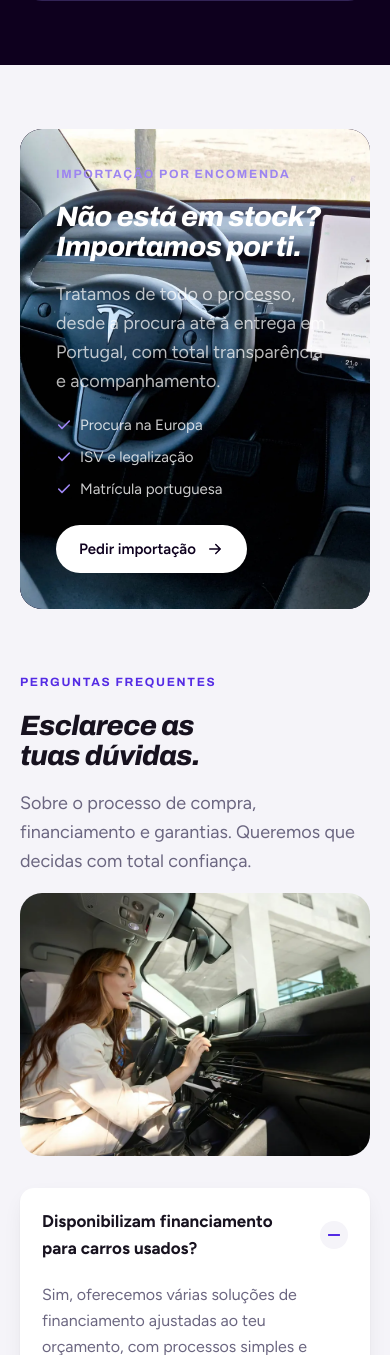
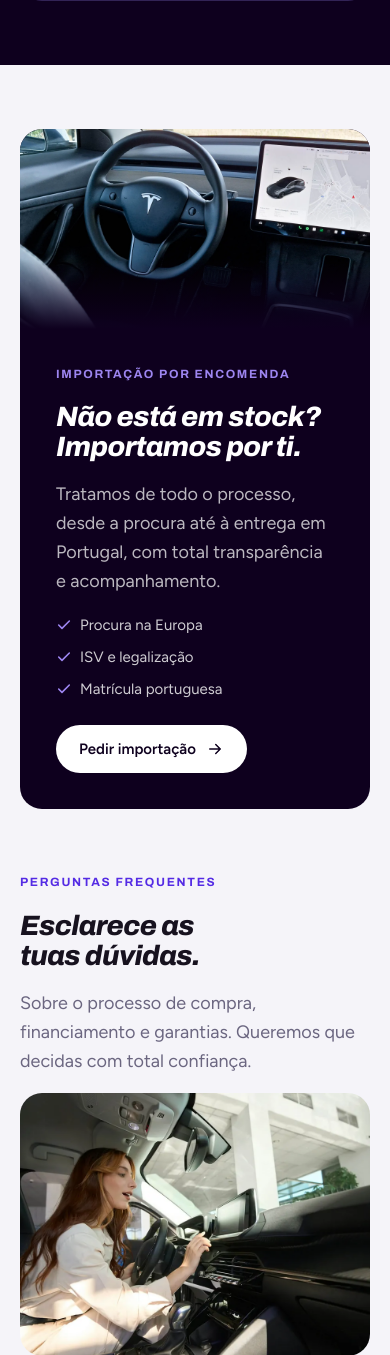
Before and after one commit to tiagomendesmarques/zonaauto-web, a Node server app: template views/home.ejs in a window 390 px wide. Shown: the part 4703-6058 px from the top of the page. Run offline with Node 20, Linux system fonts and the light colour scheme; the template is opened without the code that fills it, so the values that code supplies are empty.

Commit message:
Banda de importação: texto num painel escuro e foto ao lado
O texto ficava em cima da foto quase sem contraste, porque a camada escura
ficava por baixo da imagem.

Co-Authored-By: Claude Opus 5.5 <noreply@anthropic.com>
Claude-Session: https://claude.ai/code/session_01MUgijqeyQc3uXhUZGBH83j

```diff
--- a/public/css/style.css
+++ b/public/css/style.css
@@ -172,10 +172,17 @@ body::before { content: ""; position: fixed; inset: 0 0 auto; height: env(safe-a
 .service-icon svg { width: 20px; height: 20px; }
 
 /* ---------- banda de importação ---------- */
-.band { position: relative; overflow: hidden; isolation: isolate; border-radius: var(--r-lg); color: #fff; background: var(--ink); }
-.band > img { position: absolute; inset: 0; z-index: -1; width: 100%; height: 100%; object-fit: cover; }
-.band::before { content: ""; position: absolute; inset: 0; z-index: -1; background: linear-gradient(90deg, rgba(14, 0, 30, .96) 0%, rgba(14, 0, 30, .9) 45%, rgba(14, 0, 30, .35) 100%); }
-.band-inner { display: grid; gap: 18px; max-width: 680px; padding: clamp(36px, 6vw, 72px); }
+.band { display: grid; grid-template-columns: minmax(0, 1.05fr) minmax(0, 1fr); overflow: hidden; border-radius: var(--r-lg); color: #fff; background: var(--ink); }
+.band-inner { display: grid; gap: 18px; align-content: center; padding: clamp(36px, 6vw, 72px); }
+/* Foto ao lado do texto, sem nada por cima; só uma sombra na junção com o painel escuro */
+.band-photo { position: relative; min-height: 320px; }
+.band-photo img { position: absolute; inset: 0; width: 100%; height: 100%; object-fit: cover; }
+.band-photo::before { content: ""; position: absolute; inset: 0 auto 0 0; z-index: 1; width: 90px; background: linear-gradient(90deg, var(--ink), transparent); }
+@media (max-width: 760px) {
+  .band { grid-template-columns: minmax(0, 1fr); }
+  .band-photo { order: -1; min-height: 200px; }
+  .band-photo::before { inset: auto 0 0 0; width: auto; height: 70px; background: linear-gradient(0deg, var(--ink), transparent); }
+}
 .band h2 { font-size: clamp(28px, 3.4vw, 42px); text-wrap: pretty; }
 .band-actions { display: flex; flex-wrap: wrap; gap: 12px; margin-top: 6px; }
 .ticks { display: flex; flex-wrap: wrap; gap: 8px 20px; color: rgba(255, 255, 255, .8); font-size: 15px; }
--- a/views/home.ejs
+++ b/views/home.ejs
@@ -103,7 +103,6 @@
 <section class="section">
   <div class="wrap">
     <div class="band on-dark">
-      <img src="/static/img/hero-importacao.webp" alt="" loading="lazy">
       <div class="band-inner">
         <p class="eyebrow">Importação por encomenda</p>
         <h2 class="display">Não está em stock? Importamos por ti.</h2>
@@ -111,6 +110,7 @@
         <div class="ticks"><span><svg><use href="#i-check"/></svg>Procura na Europa</span><span><svg><use href="#i-check"/></svg>ISV e legalização</span><span><svg><use href="#i-check"/></svg>Matrícula portuguesa</span></div>
         <div class="band-actions"><a class="btn btn-light" href="/importacao/">Pedir importação<svg><use href="#i-arrow"/></svg></a></div>
       </div>
+      <div class="band-photo"><img src="/static/img/hero-importacao.webp" alt="Interior de um carro elétrico com ecrã central" loading="lazy"></div>
     </div>
   </div>
 </section>
```
